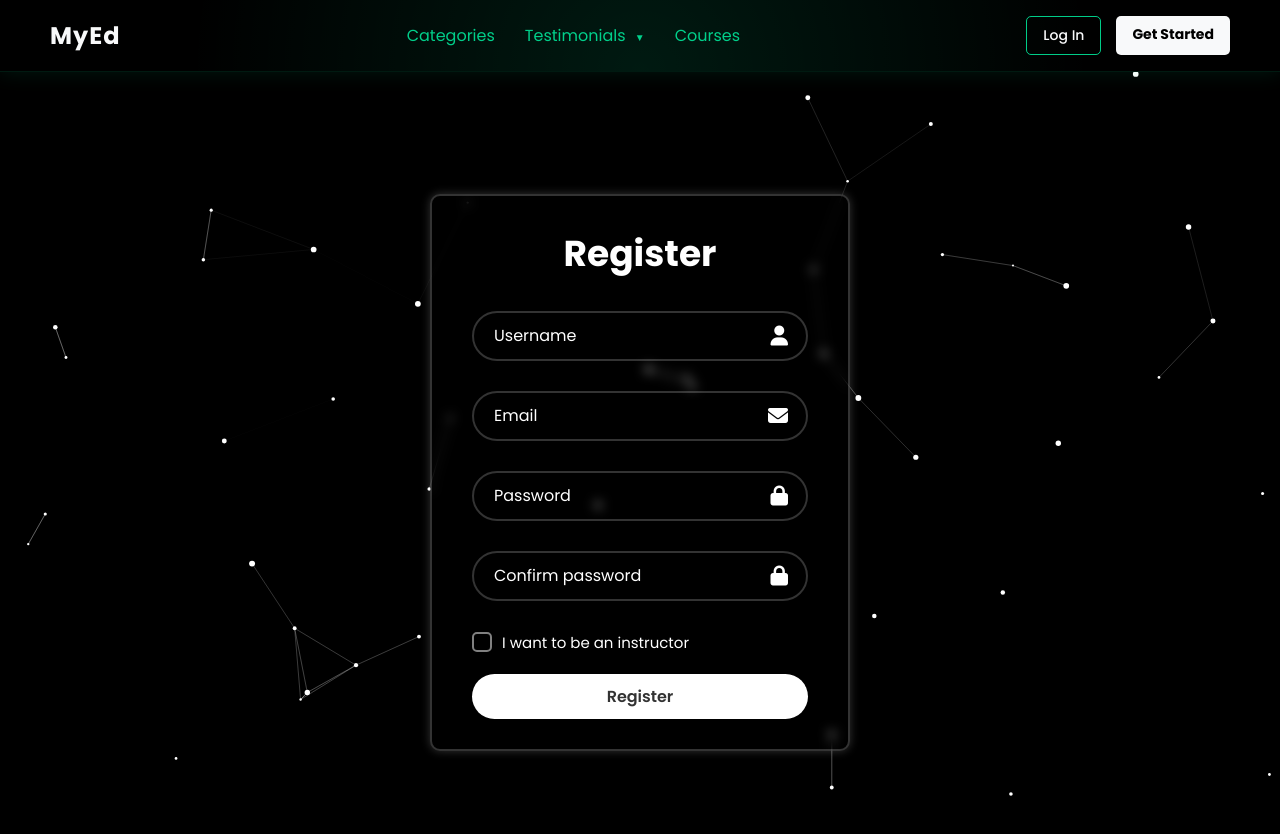
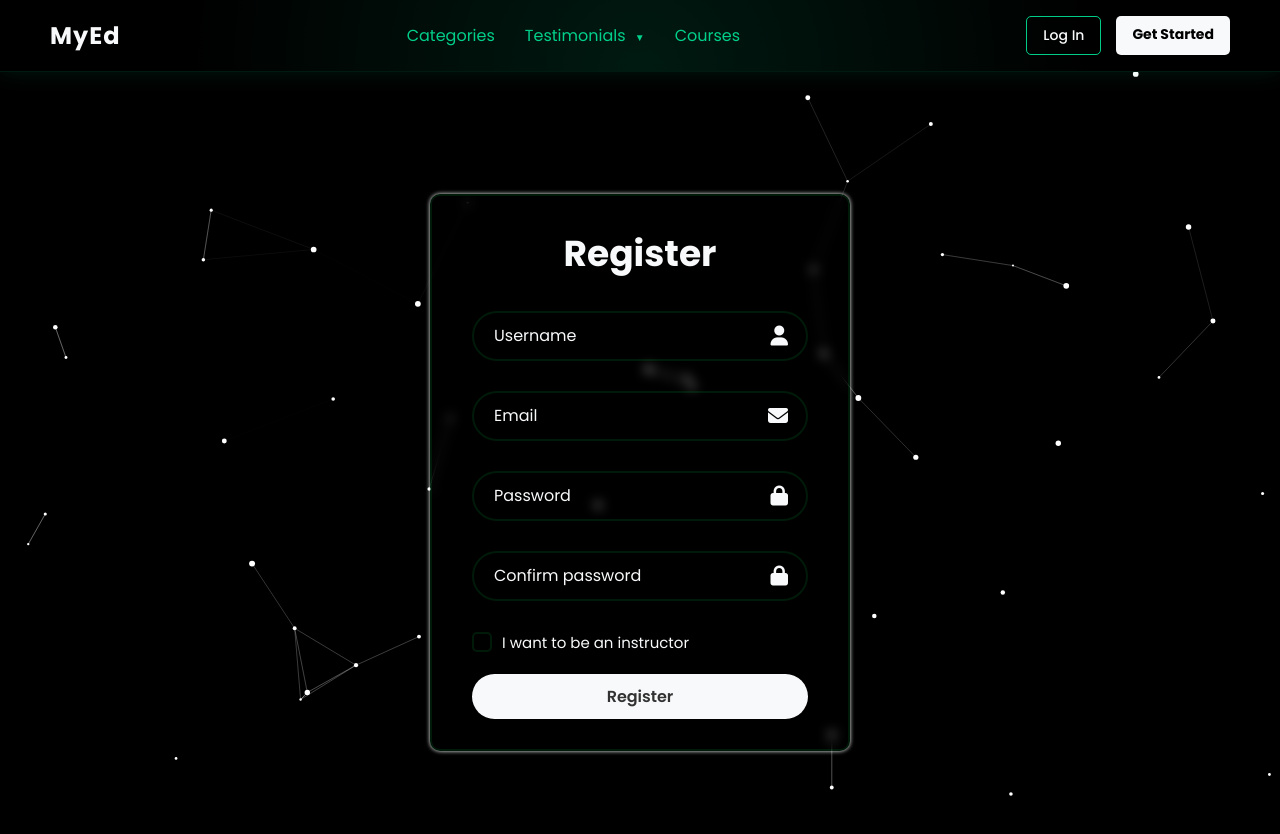
Before and after one commit to JonaPulma00/SIMPLE-UDEMY, a React (Vite) app in the folder Frontend/: page /register in a window 1280 px wide. Shown: the top 834 px of the page. Built offline with nearby package versions, Linux system fonts and the light colour scheme; no server answers.

Commit message:
all colors to vars

```diff
--- a/Frontend/src/styles/user/authForms.css
+++ b/Frontend/src/styles/user/authForms.css
@@ -4,7 +4,7 @@
     margin: 0;
     padding: 0;
     box-sizing: border-box;
-    font-family: 'poppins',sans-seri f;
+    font-family: 'poppins', sans-serif;
 }
 
 .general-container{
@@ -16,16 +16,16 @@
 .wrapper{
     width: 420px;
     background: transparent;
-    border: 2px solid rgba(255,255,255,0.2);
-    box-shadow: 0 0 10px rgba(255,255,255,0.2);
+    border: 2px solid var(--card-border-color);
+    box-shadow: 0 0 4px var(--primary-white-color);
     backdrop-filter: blur(6px);
-    color: #fff;
+    color: var(--primary-white-color);
     border-radius: 10px;
     padding: 30px 40px;
 }
 
 .wrapper h1{
-    color: #fff;
+    color: var(--primary-white-color);
     font-size: 36px;
     text-align: center;
 }
@@ -45,15 +45,15 @@
     background: transparent ;
     border: none;
     outline: none ;
-    border: 2px solid rgba(255,255,255,0.2);
+    border: 2px solid var(--card-border-color);
     border-radius: 40px;
     font-size: 16px;
-    color: #fff;
+    color: var(--primary-white-color);
     padding: 20px 45px 20px 20px;
 }
 
 .input-box input::placeholder{
-    color: #fff;
+    color: var(--primary-white-color);
 }
 
 .input-box i{
@@ -62,7 +62,7 @@
     top: 50%;
     transform: translateY(-50%);
     font-size: 20px ;
-    color: #fff;
+    color: var(--primary-white-color);
 }
 
 .wrapper .remember-forget{
@@ -73,12 +73,12 @@
 }
 
 .remember-forget label input{
-    accent-color: #242323;
+    accent-color: var(--section-grey-color);
     margin-right: 3px ;
 }
 
 .remember-forget a{
-    color: #fff;
+    color: var(--primary-white-color);
     text-decoration: none;
 }
 
@@ -91,21 +91,21 @@
 .wrapper .btn  {
     width: 100%;
     height: 45px;
-    background: #fff;
+    background: var(--primary-white-color);
     border: none;
     outline: none;
     border-radius: 40px ;
-    box-shadow: 0 0 10px rgba(0,0,0,0.1);
+    box-shadow: 0 0 10px var(--transparent-black);
     cursor: pointer;
     font-size: 16px;
-    color: #333;
+    color: var(--primary-grey-color);
     font-weight: 600;
 }
 
 .wrapper .btn:hover{
-    background: rgba(83,73,73,0.5);
-    color: white;
-    border-color: #fff;
+    background: var(--hover-light-bg);
+    color: var(--primary-white-color);
+    border-color: var(--primary-white-color);
 }
 
 .wrapper .register-link {
@@ -115,7 +115,7 @@
 }
 
 .register-link p a {
-    color: #fff;
+    color: var(--primary-white-color);
     text-decoration: none;
     font-weight: 600;
 }
@@ -124,9 +124,9 @@
     text-decoration: underline;
 }
 .error-message {
-    color: #ff3232;
-    background-color: rgba(255, 0, 0, 0.1);
-    border: 1px solid #ff3232;
+    color: var(--error-color);
+    background-color: var(--transparent-black);
+    border: 1px solid var(--error-color);
     padding: 10px;
     border-radius: 5px;
     font-size: 14px;
@@ -153,7 +153,7 @@
     height: 20px;
     width: 20px;
     background-color: transparent;
-    border: 2px solid rgba(255,255,255,0.5);
+    border: 2px solid var(--card-border-color);
     border-radius: 5px;
     cursor: pointer;
     display: flex;
@@ -164,14 +164,14 @@
 }
 
 .instructor-checkbox:checked {
-    background-color: rgba(255,255,255,0.8);
+    background-color: var(--hover-light-bg);
     position: relative;
 }
 
 .instructor-checkbox:checked::after {
     content: '✓';
     font-size: 14px;
-    color: #333;
+    color: var(--primary-grey-color);
     position: absolute;
     right: 3px;
     top: -1px;
@@ -181,7 +181,7 @@
 }
 
 .checkbox-text {
-    color: #fff;
+    color: var(--primary-white-color);
 }
 
 .social-wrapper{
@@ -195,13 +195,13 @@
 
   .alternative-sing-in {
     font-size: 14px;
-    color: #757575;
+    color: var(--soft-grey);
     margin-bottom: 10px;
   }
 
   .google-btn {
     background-color: #4285F4;
-    color: white;
+    color: var(--primary-white-color);
     border: none;
     border-radius: 5px;
     padding: 10px 20px;
```
